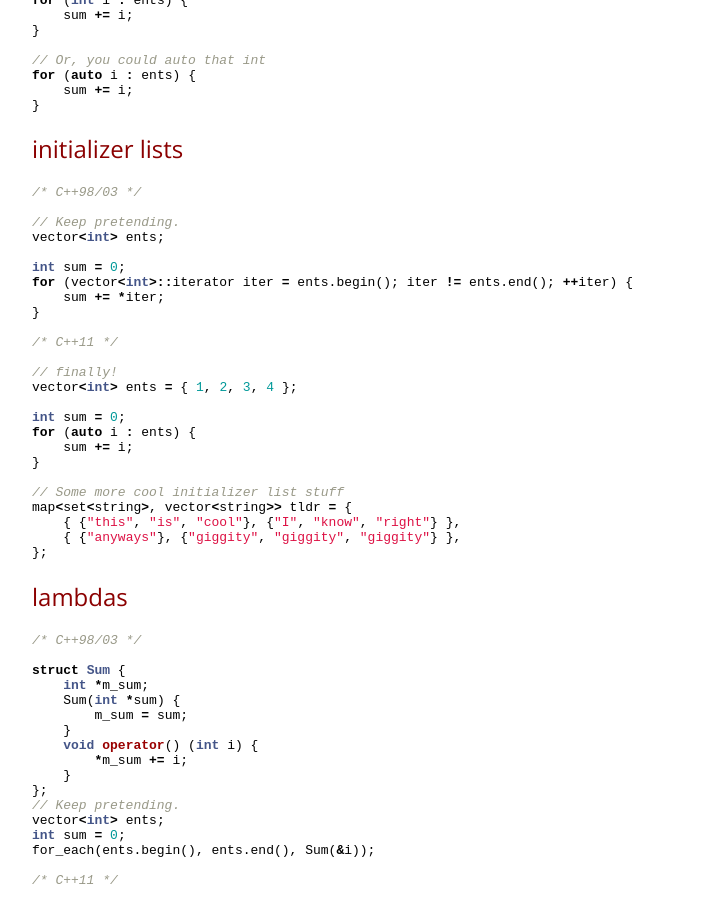
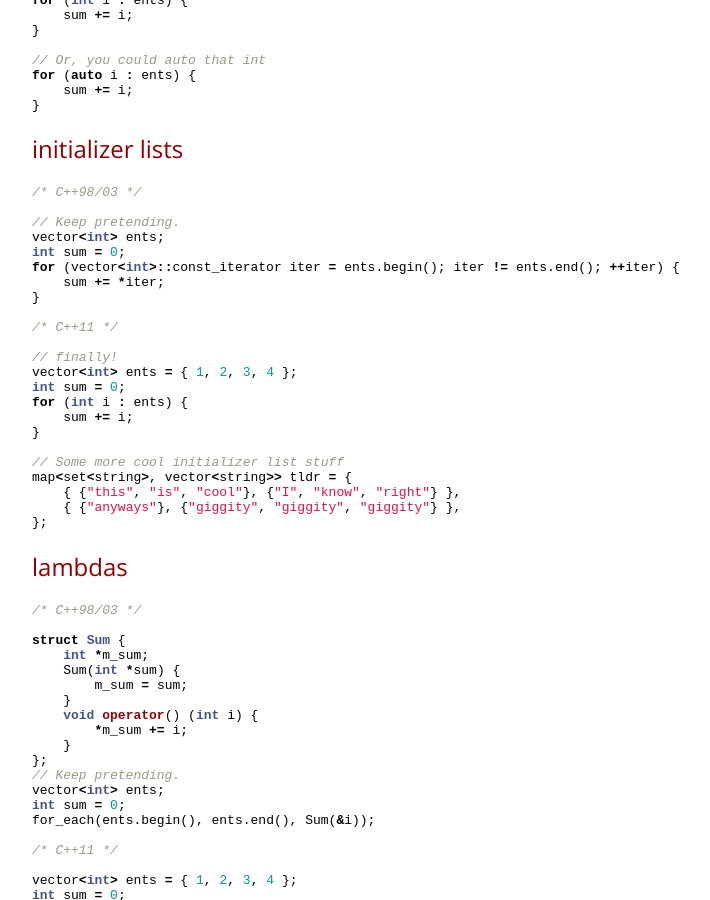
Before and after one commit to zachwhaley/zachwhaley.github.io, a Jekyll site: the page built from _posts/2014-02-20-cc11.md, in a window 1280 px wide and 900 px high, scrolled down 765 px. Shown: the whole window, without its empty margins (248-958 px from the left). Built offline with Jekyll 4.4.1, drawn with Linux system fonts in a browser that asks for light colours; Markdown is read by kramdown in place of the engine named in the settings.

Commit message:
Edited C++11! post
Change iterator to const, because nothing was being changed in ents.
Change auto to int, because it looked better, and this part of the post is about initializer lists, not auto.

```diff
--- a/_posts/2014-02-20-cc11.md
+++ b/_posts/2014-02-20-cc11.md
@@ -61,9 +61,8 @@ for (auto i : ents) {
 
 // Keep pretending.
 vector<int> ents;
-
 int sum = 0;
-for (vector<int>::iterator iter = ents.begin(); iter != ents.end(); ++iter) {
+for (vector<int>::const_iterator iter = ents.begin(); iter != ents.end(); ++iter) {
     sum += *iter;
 }
 
@@ -71,9 +70,8 @@ for (vector<int>::iterator iter = ents.begin(); iter != ents.end(); ++iter) {
 
 // finally!
 vector<int> ents = { 1, 2, 3, 4 };
-
 int sum = 0;
-for (auto i : ents) {
+for (int i : ents) {
     sum += i;
 }
 
```
